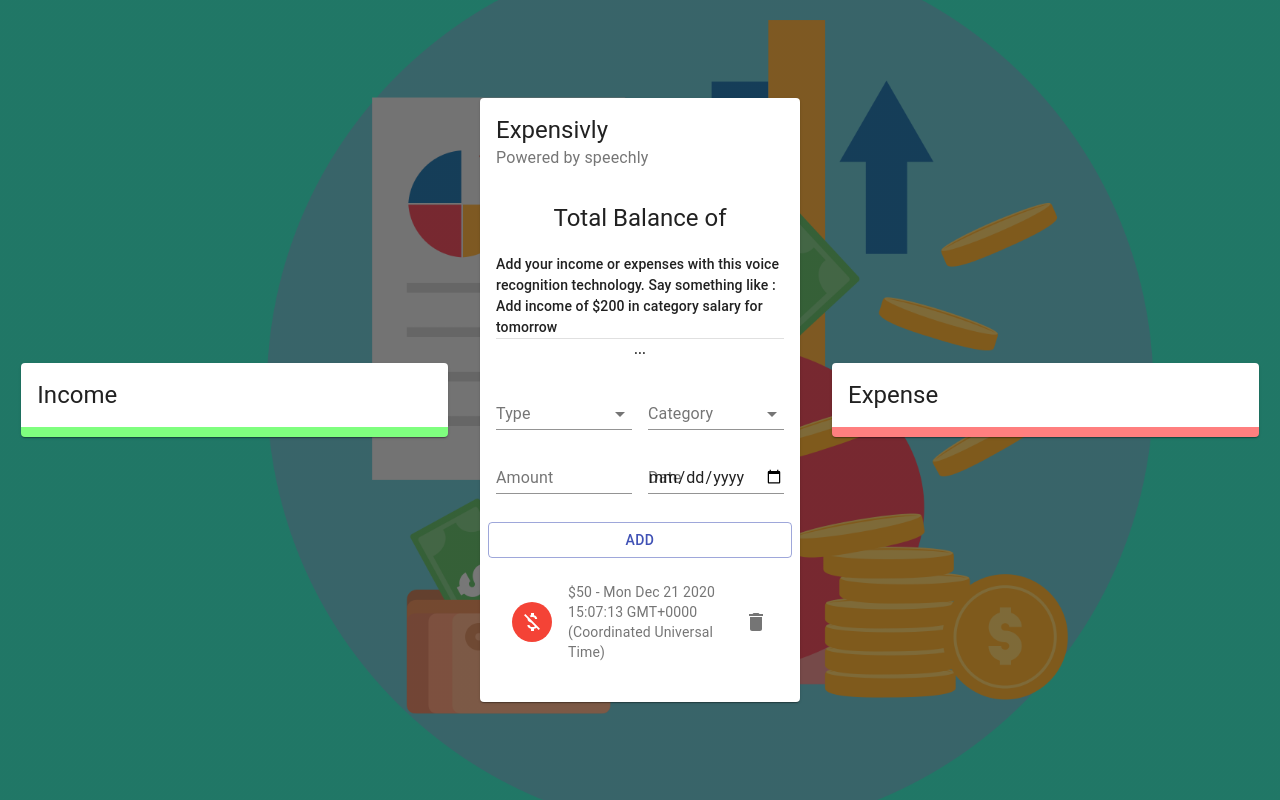
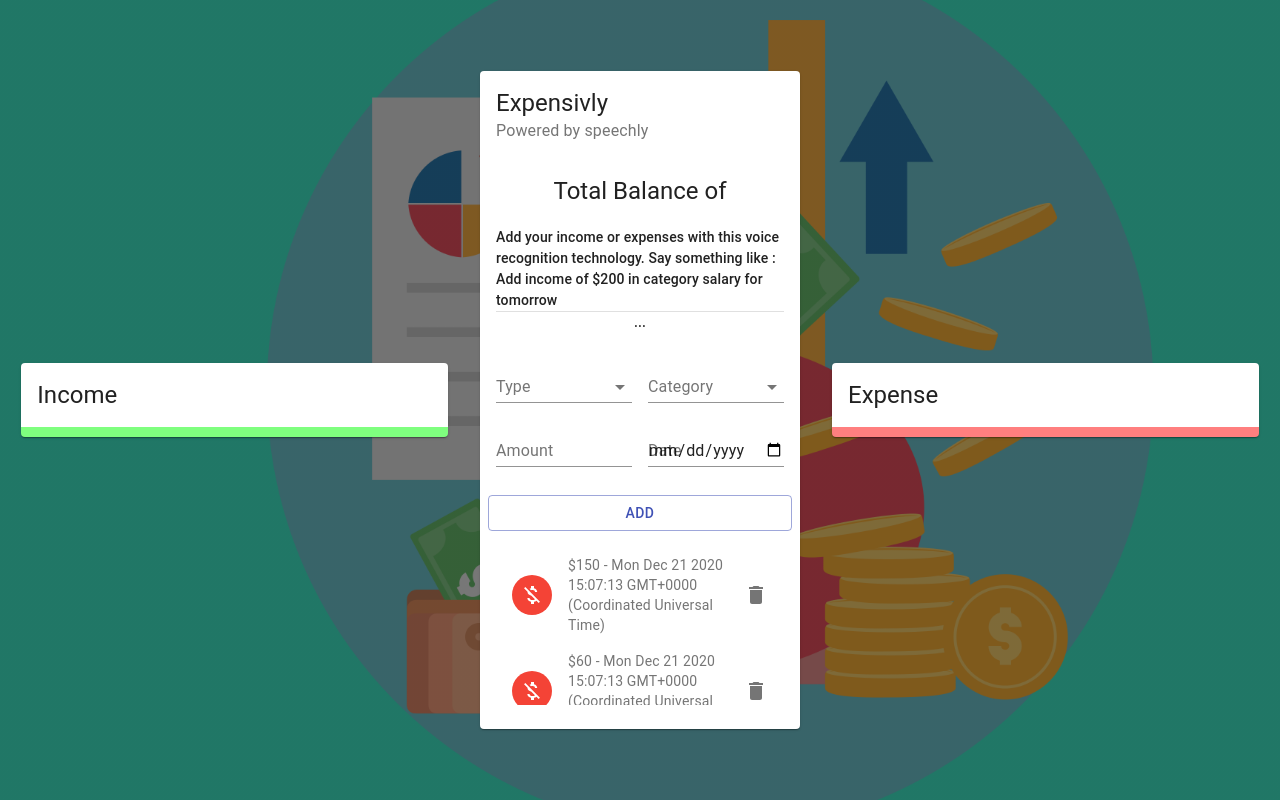
Before and after one commit to okaformark/Expensivly, a React (Create React App) app: page / in a window 1280 px wide. Built offline with nearby package versions, Linux system fonts and the light colour scheme.

Commit message:
added backgrounds and cards

```diff
--- a/src/components/Input/InputList.js
+++ b/src/components/Input/InputList.js
@@ -35,7 +35,28 @@
 			id: 1,
 			type: 'Expense',
 			category: 'Business',
-			amount: 50,
+			amount: 150,
+			date: new Date(),
+		},
+		{
+			id: 2,
+			type: 'Expense',
+			category: 'Business',
+			amount: 60,
+			date: new Date(),
+		},
+		{
+			id: 3,
+			type: 'Income',
+			category: 'Business',
+			amount: 540,
+			date: new Date(),
+		},
+		{
+			id: 4,
+			type: 'Income',
+			category: 'Business',
+			amount: 550,
 			date: new Date(),
 		},
 	];
```
Also changed, not shown: 1 other file (tests, documents, lock files or other folders).
